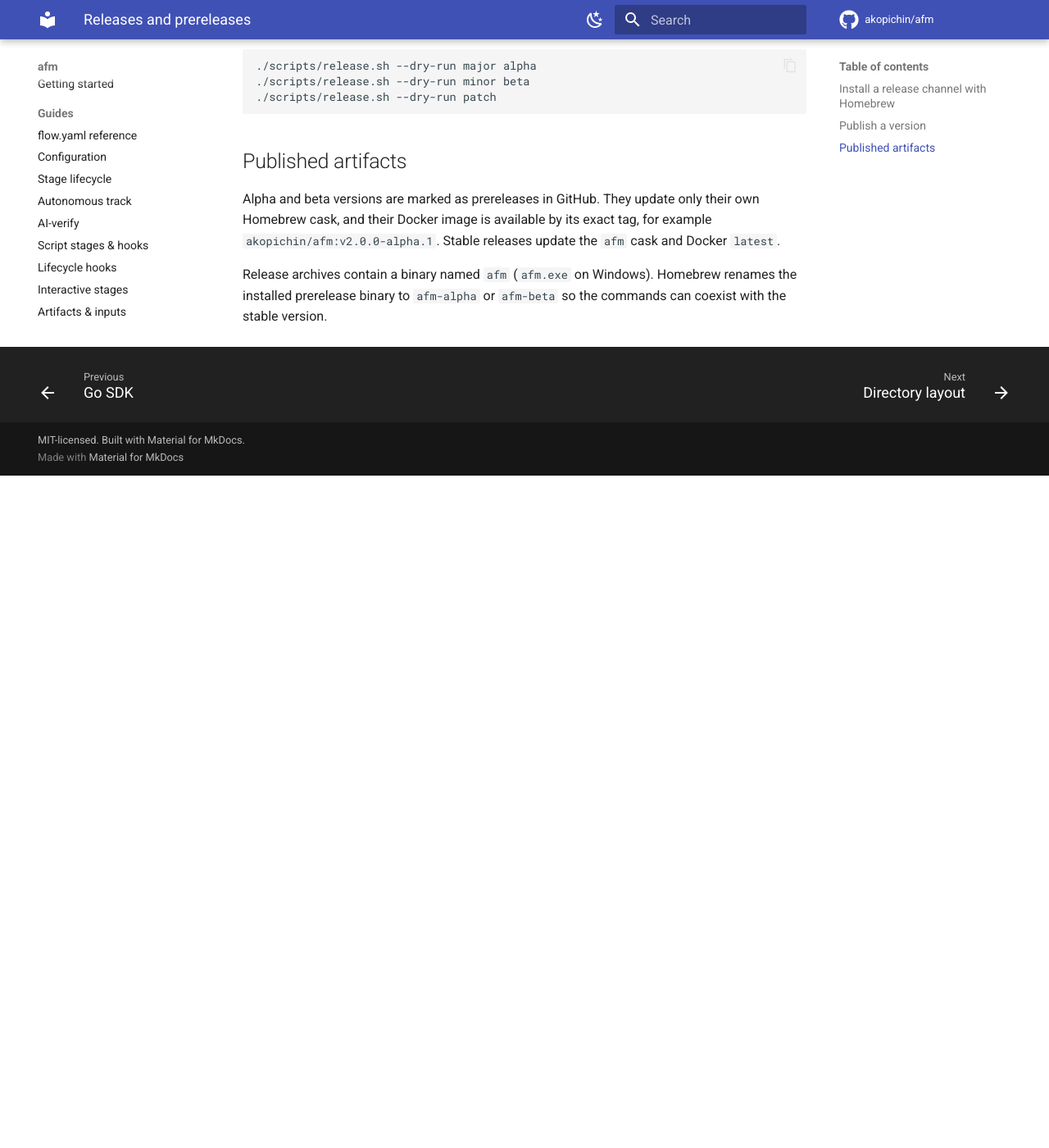
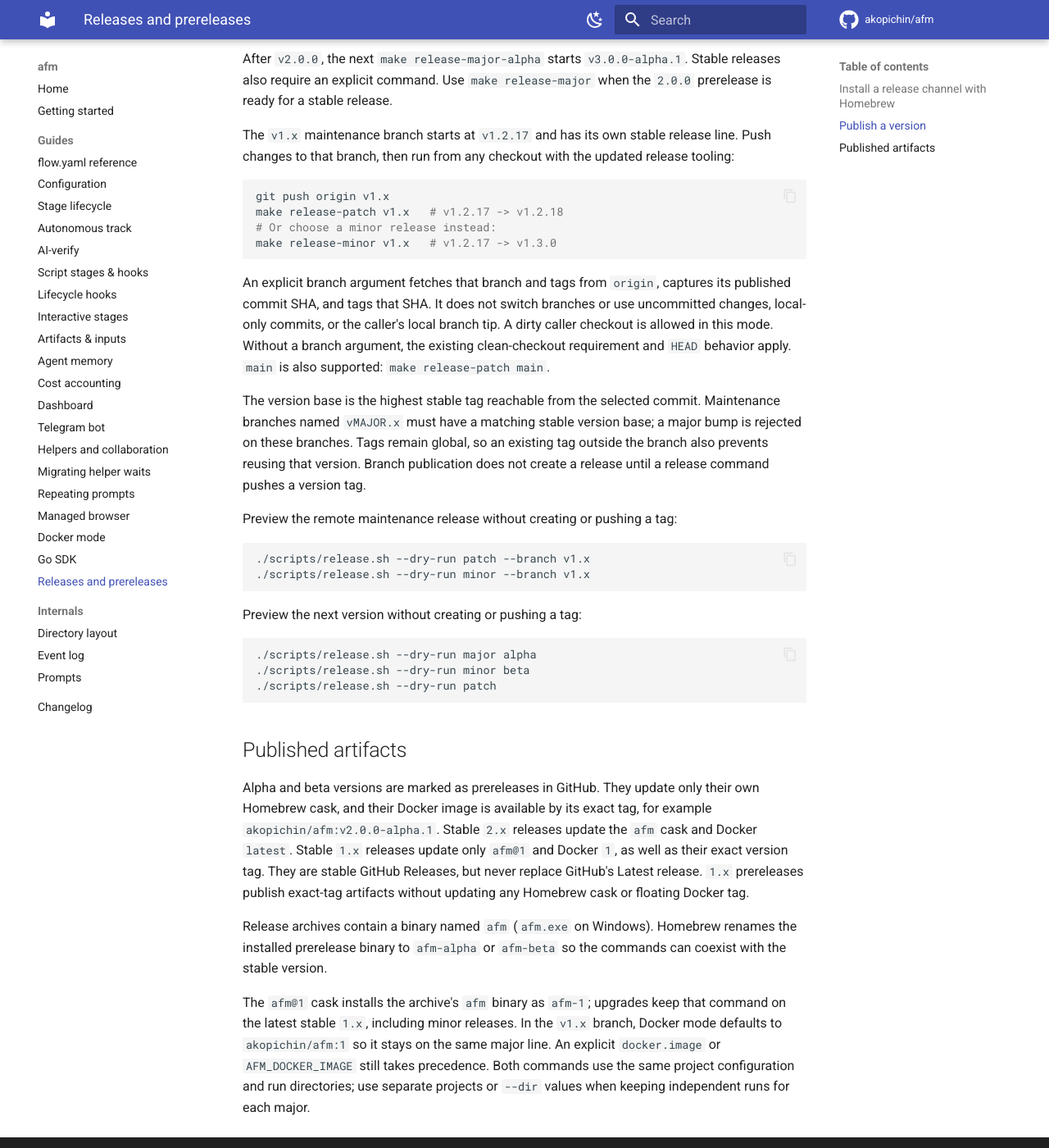
Before and after one commit to akopichin/afm, an MkDocs documentation site: the page built from docs/releases.md, in a window 1280 px wide and 1400 px high, scrolled down 1746 px. Shown: the whole window at 82% size. Built offline with MkDocs 1.6.1 and Material for MkDocs 9.7.7, drawn with Linux system fonts in a browser that asks for light colours; comment, search, counter and statistics services are not loaded; before the commit the page ends 2326 px from its top, so only the background shows below that; some of the changed text lies outside the part shown.

Commit message:
Разделить релизы основной ветки и линии v1.x

````diff
--- a/docs/releases.md
+++ b/docs/releases.md
@@ -6,9 +6,13 @@
 
 | Channel | Install | Command | Update |
 |---|---|---|---|
-| Stable | `brew install --cask akopichin/afm/afm` | `afm` | `brew upgrade --cask afm` |
+| Stable (2.x) | `brew install --cask akopichin/afm/afm` | `afm` | `brew upgrade --cask afm` |
+| Stable (1.x) | `brew install --cask akopichin/afm/afm@1` | `afm-1` | `brew upgrade --cask afm@1` |
 | Alpha | `brew install --cask akopichin/afm/afm-alpha` | `afm-alpha` | `brew upgrade --cask afm-alpha` |
 | Beta | `brew install --cask akopichin/afm/afm-beta` | `afm-beta` | `brew upgrade --cask afm-beta` |
+
+The `afm@1` cask and Docker `1` tag become available after the first maintenance
+release published with this configuration.
 
 An alpha or beta cask becomes available after the first release of that channel
 has been published. For example:
@@ -33,10 +37,10 @@
 Actions then builds the Docker image and binaries, publishes the GitHub Release,
 and updates the matching Homebrew cask.
 
-When introducing changes to the release workflow, commit and push them to `main`
-first and wait for CI to succeed. Then fetch tags and run the desired release
-target from a clean checkout containing those changes. The target itself pushes
-the tag; no additional `git push` is needed. Branch pushes run CI checks and do
+When introducing changes to the release workflow, commit and push them to the
+branch being released and wait for CI to succeed. Each tag uses the workflow
+and GoReleaser configuration from its own commit. Then fetch tags and run the
+desired release target. The target itself pushes the tag; no additional `git push` is needed. Branch pushes run CI checks and do
 not create release tags. This lets `main` contain alpha or beta code without
 publishing it as a stable `1.x` release.
 
@@ -63,9 +67,38 @@
 
 After `v2.0.0`, the next `make release-major-alpha` starts `v3.0.0-alpha.1`.
 Stable releases also require an explicit command. Use `make release-major` when
-the `2.0.0` prerelease is ready for a stable release. For a stable `1.x` fix,
-run `make release-patch` from a maintenance branch based on a stable `1.x` tag,
-with only that fix applied.
+the `2.0.0` prerelease is ready for a stable release.
+
+The `v1.x` maintenance branch starts at `v1.2.17` and has its own stable release
+line. Push changes to that branch, then run from any checkout with the
+updated release tooling:
+
+```bash
+git push origin v1.x
+make release-patch v1.x   # v1.2.17 -> v1.2.18
+# Or choose a minor release instead:
+make release-minor v1.x   # v1.2.17 -> v1.3.0
+```
+
+An explicit branch argument fetches that branch and tags from `origin`, captures
+its published commit SHA, and tags that SHA. It does not switch branches or use
+uncommitted changes, local-only commits, or the caller's local branch tip. A dirty
+caller checkout is allowed in this mode. Without a branch argument, the existing
+clean-checkout requirement and `HEAD` behavior apply. `main` is also supported:
+`make release-patch main`.
+
+The version base is the highest stable tag reachable from the selected commit.
+Maintenance branches named `vMAJOR.x` must have a matching stable version base;
+a major bump is rejected on these branches. Tags remain global, so an existing
+tag outside the branch also prevents reusing that version. Branch publication
+does not create a release until a release command pushes a version tag.
+
+Preview the remote maintenance release without creating or pushing a tag:
+
+```bash
+./scripts/release.sh --dry-run patch --branch v1.x
+./scripts/release.sh --dry-run minor --branch v1.x
+```
 
 Preview the next version without creating or pushing a tag:
 
@@ -79,9 +112,19 @@
 
 Alpha and beta versions are marked as prereleases in GitHub. They update only
 their own Homebrew cask, and their Docker image is available by its exact tag,
-for example `akopichin/afm:v2.0.0-alpha.1`. Stable releases update the `afm` cask
-and Docker `latest`.
+for example `akopichin/afm:v2.0.0-alpha.1`. Stable `2.x` releases update the
+`afm` cask and Docker `latest`. Stable `1.x` releases update only `afm@1` and Docker `1`, as well as their exact version tag.
+They are stable GitHub Releases, but never replace GitHub's Latest release.
+`1.x` prereleases publish exact-tag artifacts without updating any Homebrew cask
+or floating Docker tag.
 
 Release archives contain a binary named `afm` (`afm.exe` on Windows). Homebrew
 renames the installed prerelease binary to `afm-alpha` or `afm-beta` so the
 commands can coexist with the stable version.
+
+The `afm@1` cask installs the archive's `afm` binary as `afm-1`; upgrades keep
+that command on the latest stable `1.x`, including minor releases. In the `v1.x`
+branch, Docker mode defaults to `akopichin/afm:1` so it stays on the same major
+line. An explicit `docker.image` or `AFM_DOCKER_IMAGE` still takes precedence.
+Both commands use the same project configuration and run directories; use
+separate projects or `--dir` values when keeping independent runs for each major.
````
Also changed, not shown: .goreleaser.yml (+14 -9 lines), CHANGELOG.md (+9 -0 lines), 4 other files.
